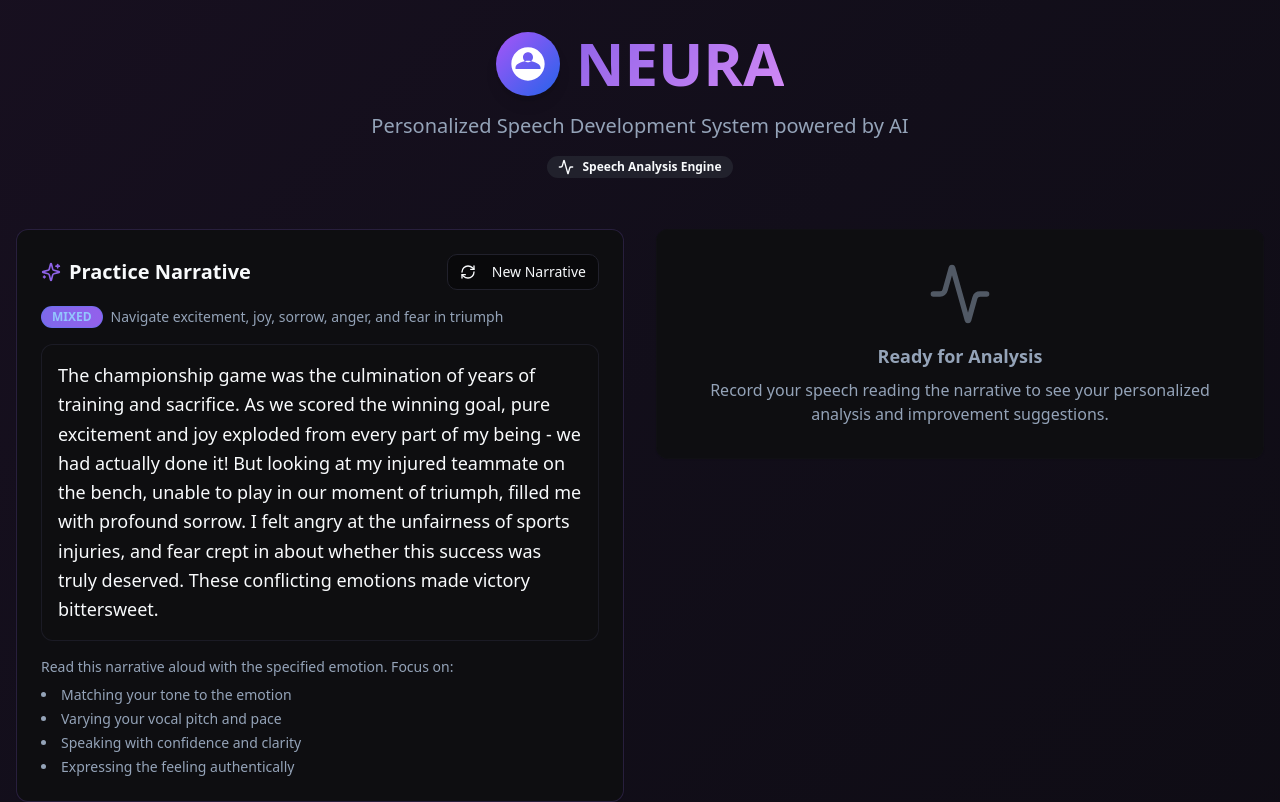
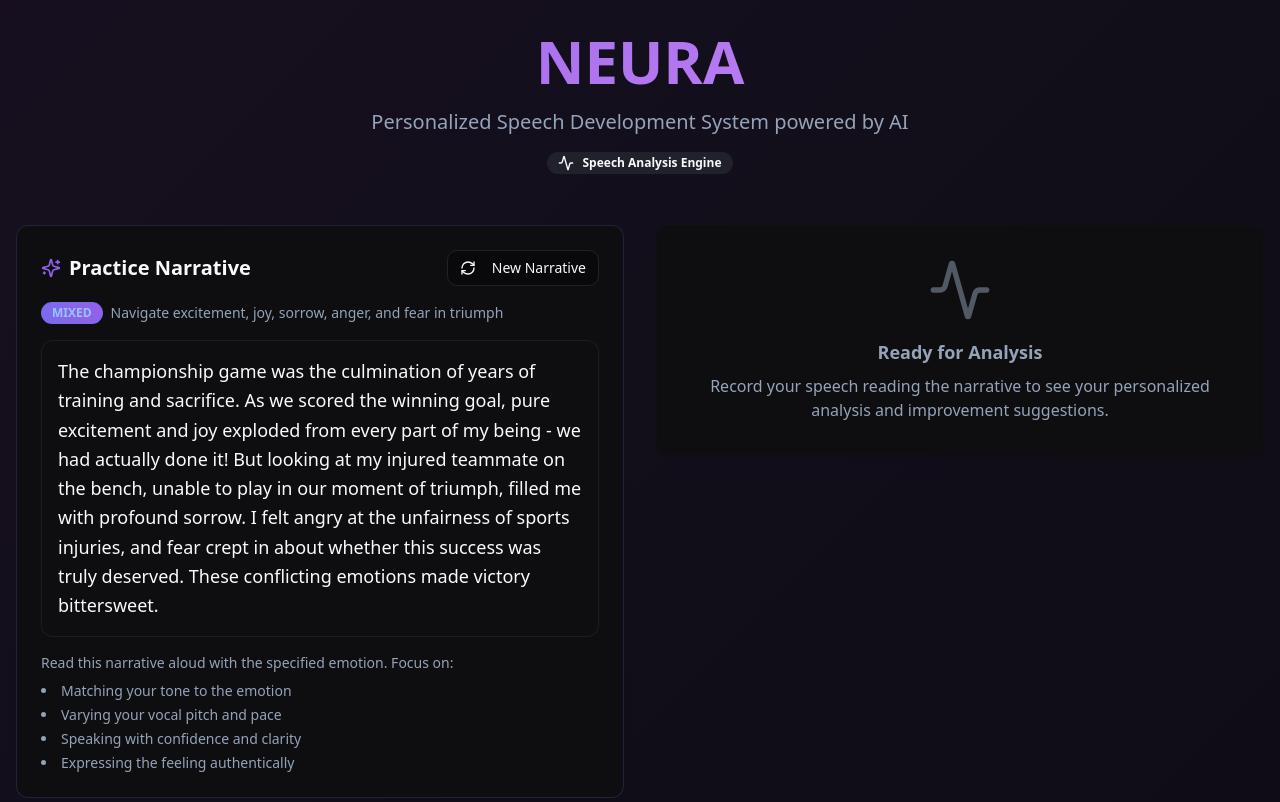
Before and after one commit to Aligenix/vocal-emotion-forge, a React (Vite) app: page / in a window 1280 px wide. Shown: the top 802 px of the page. Built offline with nearby package versions, Linux system fonts and the light colour scheme.

Commit message:
Remove icon and center NEURA text

```diff
--- a/src/pages/Index.tsx
+++ b/src/pages/Index.tsx
@@ -201,16 +201,9 @@ const Index = () => {
       <div className="container mx-auto px-4 py-8">
         {/* Header */}
         <div className="text-center mb-12">
-          <div className="flex items-center justify-center mb-4">
-            <div className="w-16 h-16 mr-4 rounded-full bg-gradient-to-br from-purple-500 to-blue-600 flex items-center justify-center shadow-lg">
-              <svg className="w-10 h-10 text-white" fill="currentColor" viewBox="0 0 24 24">
-                <path d="M12 2C6.48 2 2 6.48 2 12s4.48 10 10 10 10-4.48 10-10S17.52 2 12 2zm0 3c1.66 0 3 1.34 3 3s-1.34 3-3 3-3-1.34-3-3 1.34-3 3-3zm-7.5 9c0-2.5 5.5-4 7.5-4s7.5 1.5 7.5 4v1h-15v-1z"/>
-              </svg>
-            </div>
-            <h1 className="text-6xl font-bold gradient-primary bg-clip-text text-transparent floating">
-              NEURA
-            </h1>
-          </div>
+          <h1 className="text-6xl font-bold gradient-primary bg-clip-text text-transparent mb-4 floating">
+            NEURA
+          </h1>
           <p className="text-xl text-muted-foreground max-w-2xl mx-auto">
             Personalized Speech Development System powered by AI
           </p>
```
